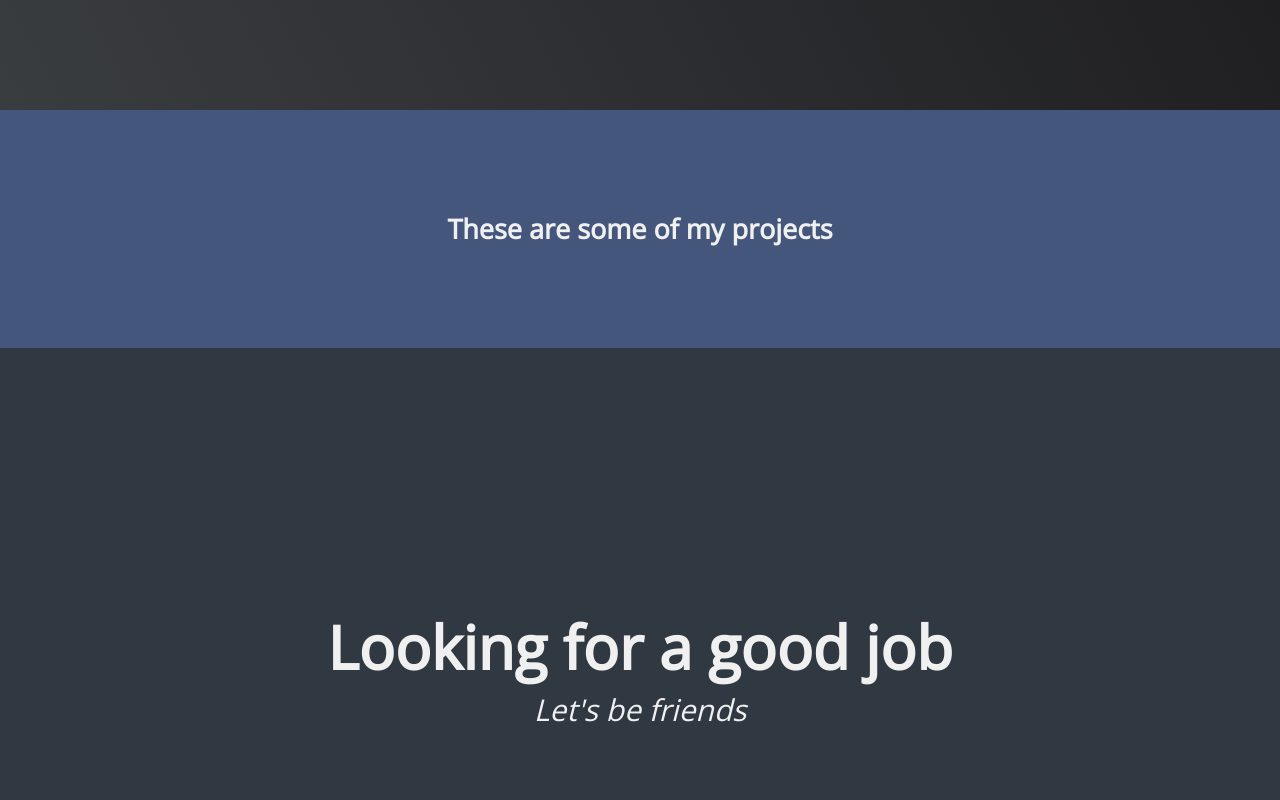
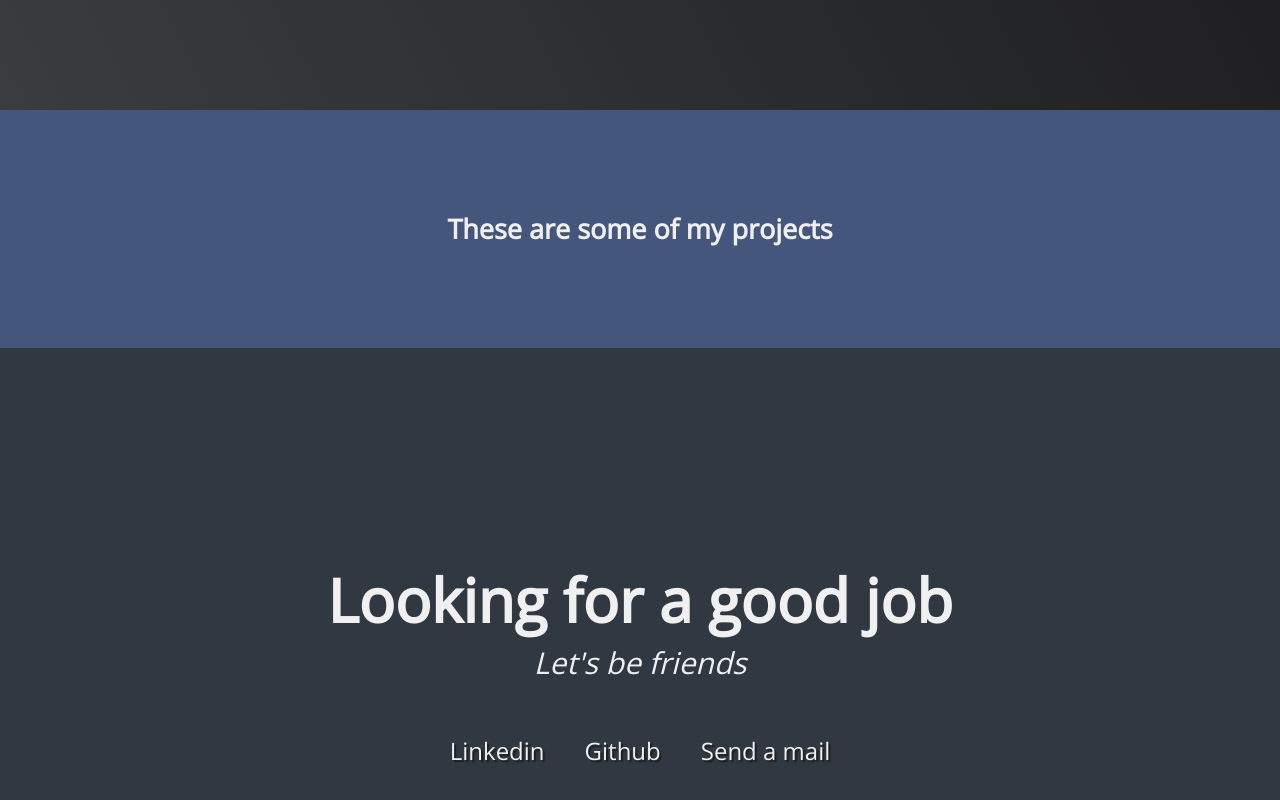
Before and after one commit to barhan44/barhan44.github.io, a plain HTML site: page index.html in a window 1280 px wide. Shown: the part 690-1490 px from the top of the page. Drawn offline with nearby package versions, Linux system fonts and the light colour scheme.

Commit message:
Add: contacts section

```diff
--- a/index.html
+++ b/index.html
@@ -31,6 +31,11 @@
             <h2>Looking for a good job</h2>
             <p>Let's be friends</p>
         </div>
+        <div class="contact-links">
+            <a class="btn contact-details" target="_blank" href="https://www.linkedin.com/in/sergey-gunyashov-94a18418b">Linkedin</a>
+            <a class="btn contact-details" target="_blank" href="https://github.com/barhan44/">Github</a>
+            <a class="btn contact-details" href="mailto:sergey.gunyashov@gmail.com">Send a mail</a>
+        </div>
     </div>
 </body>
 
--- a/style.css
+++ b/style.css
@@ -95,6 +95,12 @@ ul {
 a {
     text-decoration: none;
     color: var(--main-white);
+}
+
+.btn {
+    display: inline-block;
+    padding: 1rem 2rem;
+    border-radius: 2px;
 }
 
 
@@ -209,3 +215,22 @@ a {
         font-size: 2rem;
     }
 }
+
+.contact-links {
+    display: flex;
+    justify-content: center;
+    width: 100%;
+    max-width: 980px;
+    margin-top: 4rem;
+    flex-wrap: wrap;
+}
+
+.contact-details {
+    font-size: 2.4rem;
+    text-shadow: 2px 2px 1px #1f1f1f;
+    transition: transform 0.3s ease-out;
+}
+
+.contact-details:hover {
+    transform: translateY(8px);
+}
```
